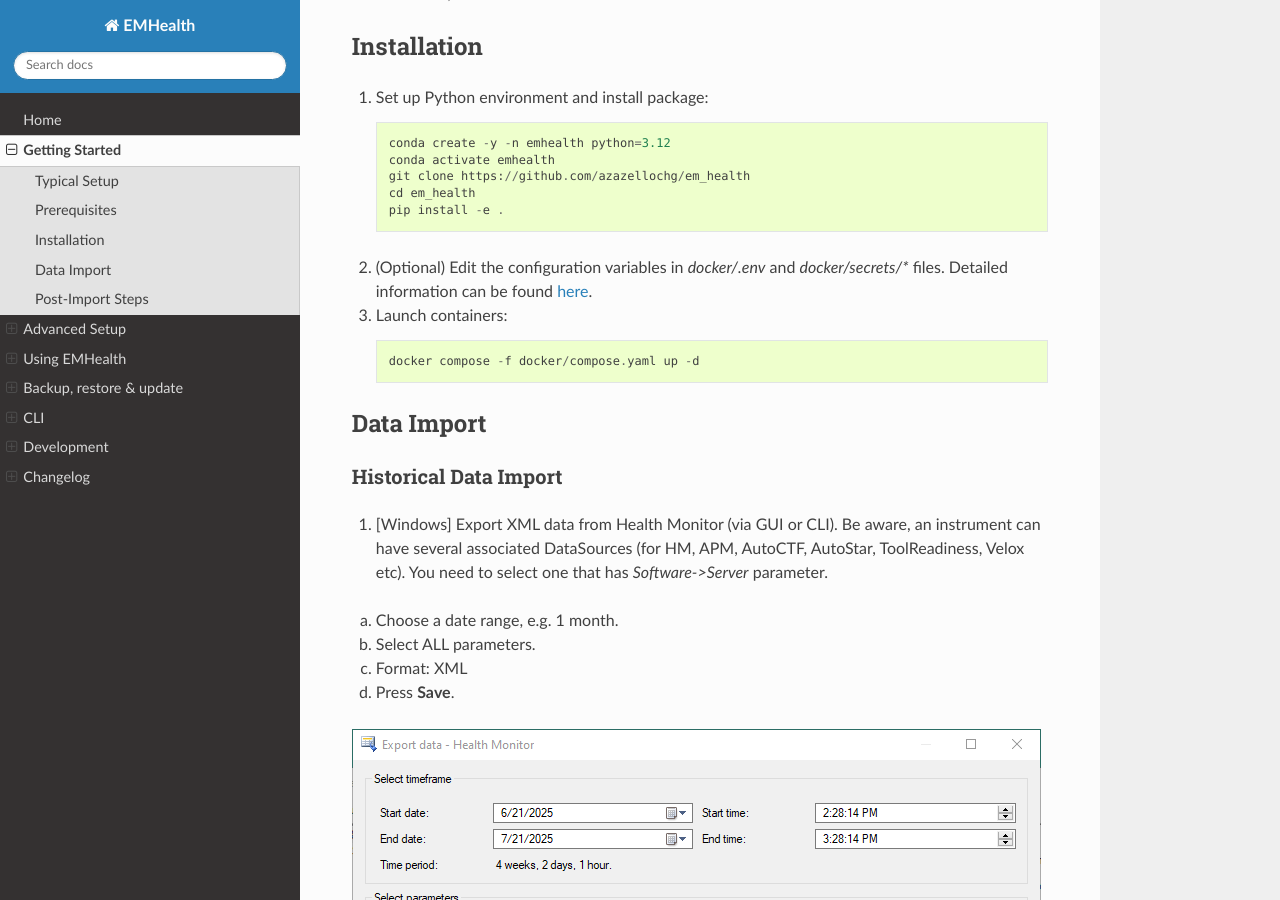
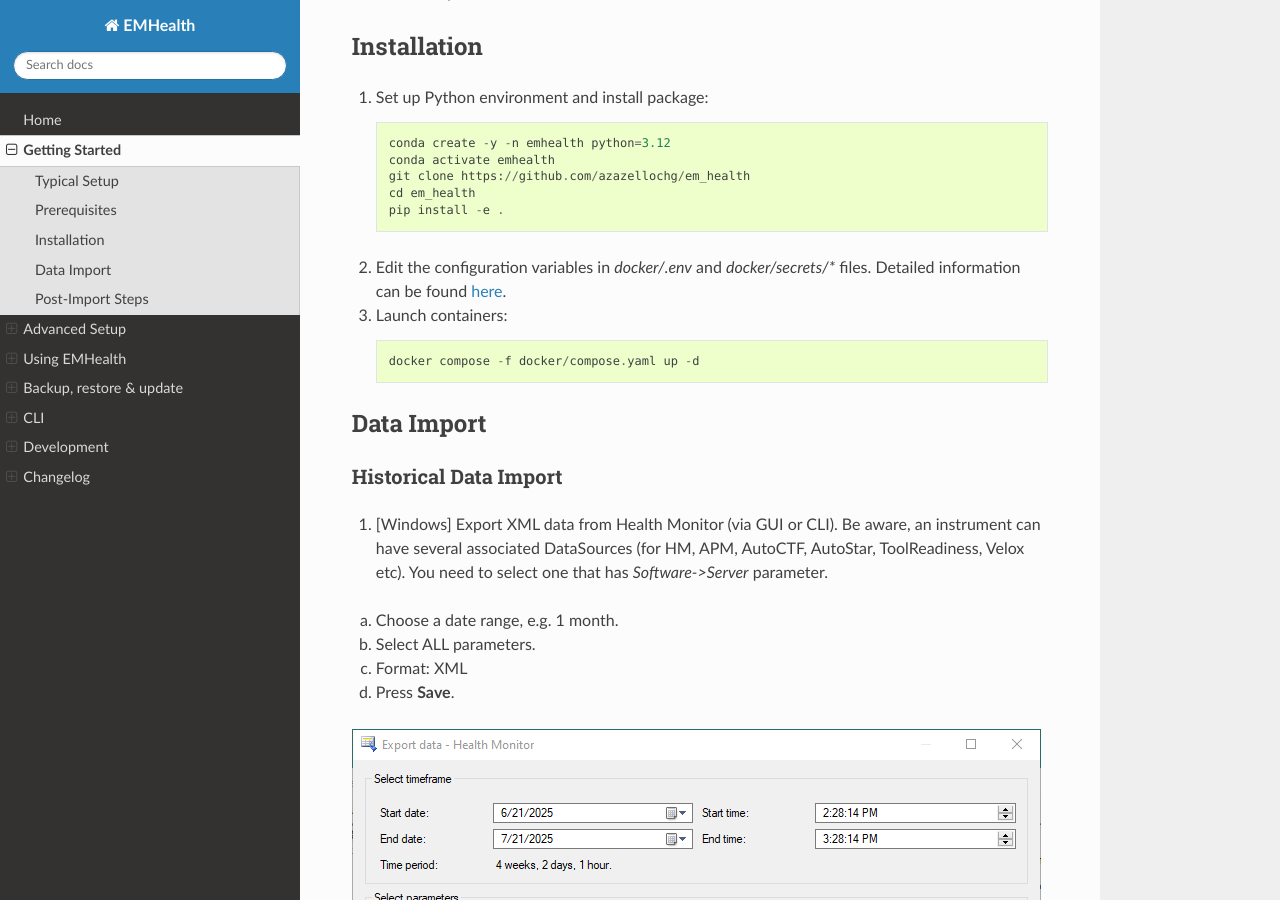
Before and after one commit to azazellochg/em_health, a Sphinx documentation site: the page built from docs/getting_started.rst, in a window 1280 px wide and 900 px high, scrolled down 1263 px. Built offline with Sphinx 7.4.7 and the Read the Docs theme 3.1.0, drawn with Linux system fonts in a browser that asks for light colours.

Commit message:
notes for future

```diff
--- a/docs/getting_started.rst
+++ b/docs/getting_started.rst
@@ -57,7 +57,7 @@
        cd em_health
        pip install -e .
 
-2. (Optional) Edit the configuration variables in `docker/.env` and `docker/secrets/*` files. Detailed information can be found `here <advanced_setup.html#security-configuration>`_.
+2. Edit the configuration variables in `docker/.env` and `docker/secrets/*` files. Detailed information can be found `here <advanced_setup.html#security-configuration>`_.
 3. Launch containers:
 
    .. code-block::
```
Also changed, not shown: 2 other files.
